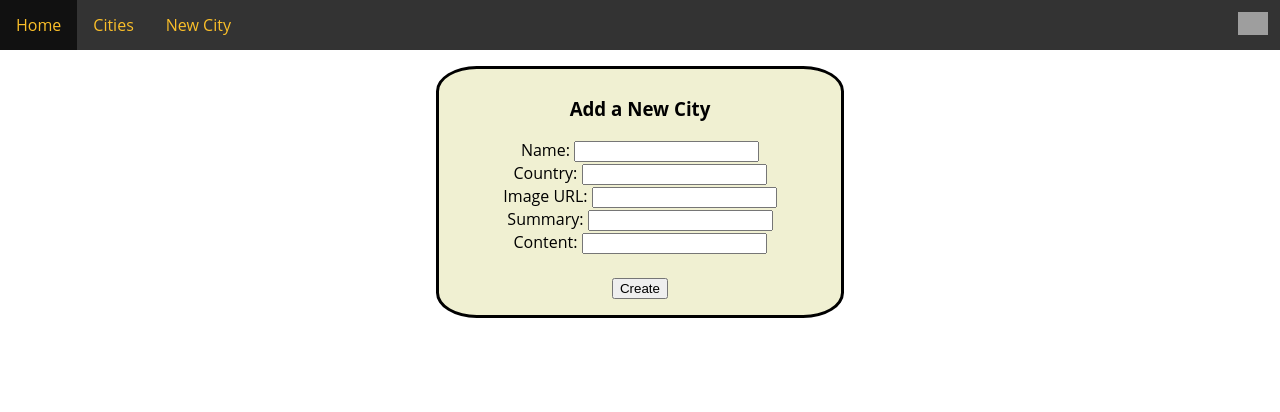
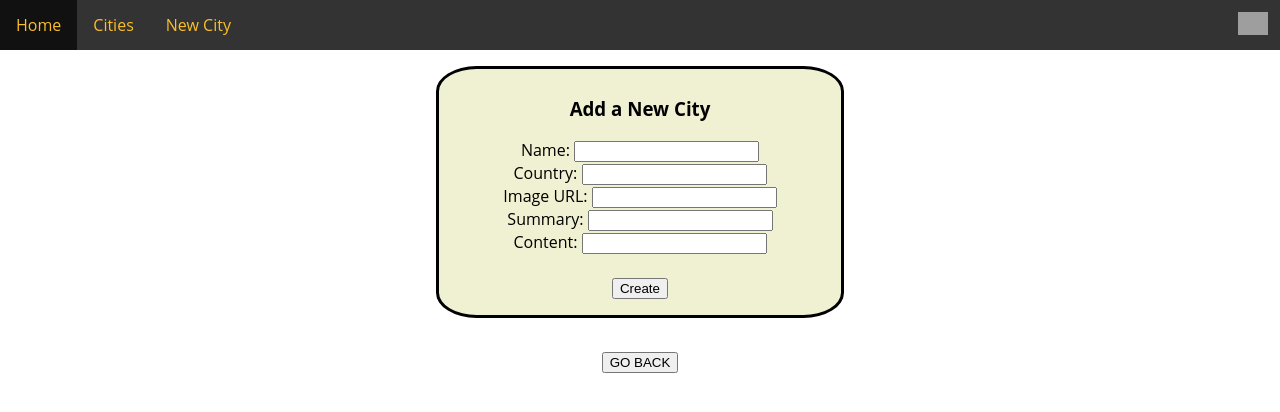
Before and after one commit to lena0128/where-to-go-react-app, a React (Create React App) app: page /cities/new in a window 1280 px wide. Shown: the top 412 px of the page. Built offline with nearby package versions, Linux system fonts and the light colour scheme; no server answers; grey boxes are pictures that could not be loaded.

Commit message:
go back funtionality

```diff
--- a/src/App.js
+++ b/src/App.js
@@ -21,6 +21,7 @@ class App extends Component {
     return (
       <div className="App">
         <Router>
+
           {/* I will set up the user authentication system later */}
           {this.state.loggedIn ? <Navbar /> : false }
 
--- a/src/components/CityCard.js
+++ b/src/components/CityCard.js
@@ -1,4 +1,5 @@
 import React from 'react';
+import { Link } from 'react-router-dom';
 
 function CityCard(props){
 
@@ -6,7 +7,7 @@ function CityCard(props){
         <div className="city-card">
            <img src={props.image} alt={props.name} />
            <h3>{props.name}, {props.country}</h3>
-           <h5>Read More(add a link later)</h5>
+           <Link to={`/cities/${props.id}`}>Read More</Link>
         </div>
     )
 }
--- a/src/components/CityFilter.js
+++ b/src/components/CityFilter.js
@@ -21,6 +21,7 @@ class CityFilter extends Component {
         return(
             <div id="city-filter" >
                 <input type="text" placeholder="Search for a city..." onChange={this.props.handleInputChange} />
+                {this.props.search.length > 4 ? <button onClick={() => this.props.goBack()}>GO BACK</button> : "" }
             </div>
         )
     }
--- a/src/components/CityForm.js
+++ b/src/components/CityForm.js
@@ -38,8 +38,8 @@ class CityForm extends Component {
 
     render(){
         return(
-            <div id="city-form">
-                <form onSubmit={this.handleSubmit} >
+            <div>
+                <form onSubmit={this.handleSubmit} id="city-form">
                     <h3>Add a New City</h3>
                     <div>
                         <label htmlFor="name">Name: </label>
@@ -70,6 +70,9 @@ class CityForm extends Component {
                         <input type="submit" value="Create" />
                     </div>
                 </form>
+
+                <div><button onClick={() => this.props.goBack()}>GO BACK</button></div>
+
             </div>
         )
     }
--- a/src/components/CityList.js
+++ b/src/components/CityList.js
@@ -8,6 +8,7 @@ class CityList extends Component {
     render(){
         const cities = this.props.cities.map((city, idx) => <CityCard
         key={idx}
+        id={city.id}
         name={city.name}
         country={city.country}
         image={city.image}
@@ -16,8 +17,11 @@ class CityList extends Component {
         return(
             <div className="city-list">
                 <div id="found-city">{ this.props.foundCity ? <CityCard
+                id={this.props.foundCity.id}
                 name={this.props.foundCity.name}
+                country={this.props.foundCity.country}
                 image={this.props.foundCity.image}
+
                 /> : cities }</div>
 
             </div>
--- a/src/components/CityPage.js
+++ b/src/components/CityPage.js
@@ -2,8 +2,16 @@ import React from 'react';
 
 const CityPage = (props) => {
     return(
-        <div>
-            <h3>Hello!</h3>
+        <div className="city-page" id={props.city.id}>
+            <h1>Hello</h1>
+            <h1>{props.name}, {props.city.country}</h1>
+            <img src={props.city.image} alt={props.city.name} />
+            <aside class="pquote">
+               <blockquote>
+                   <p>{props.city.summary}</p>
+               </blockquote>
+             </aside>
+                 <p>{props.city.content}</p>
         </div>
     )
 }
--- a/src/containers/CitiesContainer.js
+++ b/src/containers/CitiesContainer.js
@@ -6,6 +6,7 @@ import { fetchCities } from '../actions/cityActions';
 import Loading from '../components/Loading';
 import { Switch, Route } from 'react-router-dom';
 import CityForm from '../components/CityForm';
+import CityPage from '../components/CityPage';
 
 class CitiesContainer extends Component {
 
@@ -29,12 +30,22 @@ class CitiesContainer extends Component {
         return(
             <div id="cities-container">
               <Switch>
-                <Route exact path="/cities/new" component={() => <CityForm />} />
+                <Route exact path="/cities/new" component={(routeInfo) => {
+                    console.log(routeInfo)
 
-                <Route exact path="/cities">
-                   <CityFilter search={this.state.search} handleInputChange={this.handleInputChange} />
-                   { this.props.loading ? <Loading /> : <CityList foundCity={foundCity} searchTerm={this.state.search} /> }
+                    return <CityForm goBack={() => routeInfo.history.push("/")} />
+                 }} />
+
+                <Route exact path="/cities" render={(routeInfo) =>
+                    <>
+                    <CityFilter search={this.state.search} handleInputChange={this.handleInputChange} goBack={() => routeInfo.history.push("/")}/>
+
+                    {this.props.loading ? <Loading /> : <CityList foundCity={foundCity} searchTerm={this.state.search} /> }
+                    </>
+                }>
+
                 </Route>
+
 
               </Switch>
             </div>
```
